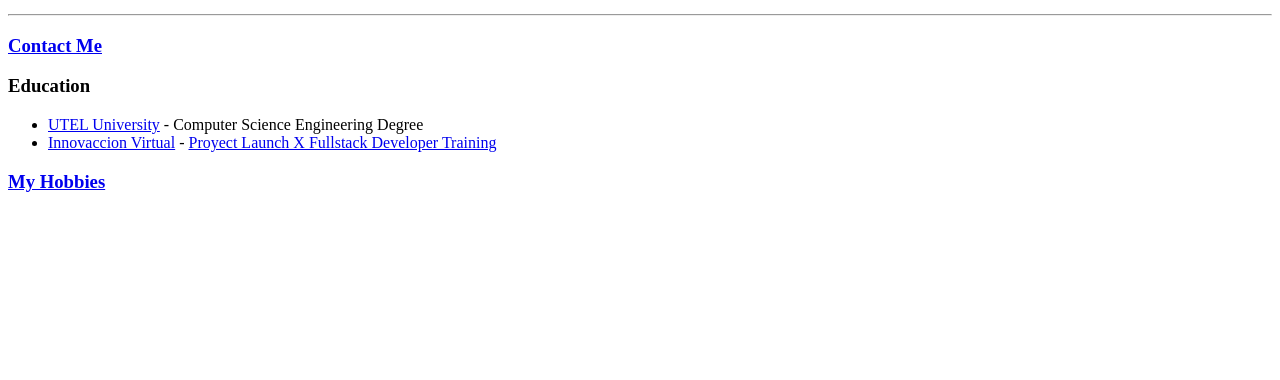
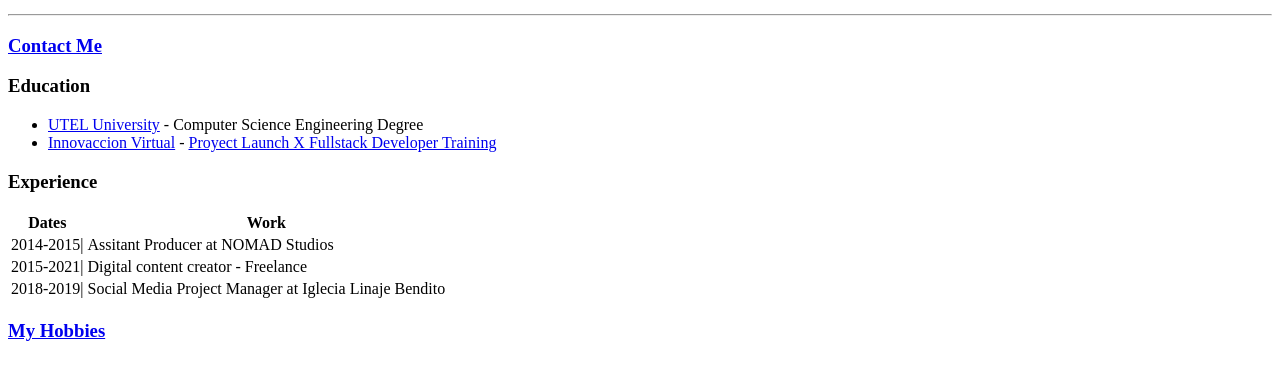
Before and after one commit to Hafid-Davila/Old_School_HTML_website, a plain HTML site: page htmlPersonalSite/index.html in a window 1280 px wide. Shown: the part 362-742 px from the top of the page. Drawn offline with Linux system fonts and the light colour scheme.

Commit message:
update 3

```diff
--- a/htmlPersonalSite/index.html
+++ b/htmlPersonalSite/index.html
@@ -24,6 +24,31 @@
       <li><a href="https://news.microsoft.com/es-xl/mas-de-10-mil-estudiantes-mexicanos-se-han-capacitado-con-tecnologias-de-microsoft/">Innovaccion Virtual</a> - <a href="https://launchx.rocks/">Proyect Launch X Fullstack Developer Training</a> </li>
     </ul>
 
+    <h3>Experience</h3>
+
+    <table>
+      <thead>
+        <tr>
+          <th>Dates</th>
+          <th>Work</th>
+        </tr>
+      </thead>
+      <tbody>
+        <tr>
+          <td>2014-2015|</td>
+          <td>Assitant Producer at NOMAD Studios</td>
+        </tr>
+        <tr>
+          <td>2015-2021|</td>
+          <td>Digital content creator - Freelance</td>
+        </tr>
+        <tr>
+          <td>2018-2019|</td>
+          <td>Social Media Project Manager at Iglecia Linaje Bendito</td>
+        </tr>
+      </tbody>
+    </table>
+
     <a href="myhobbies.html"><h3>My Hobbies</h3></a>
 
 </body>
```
